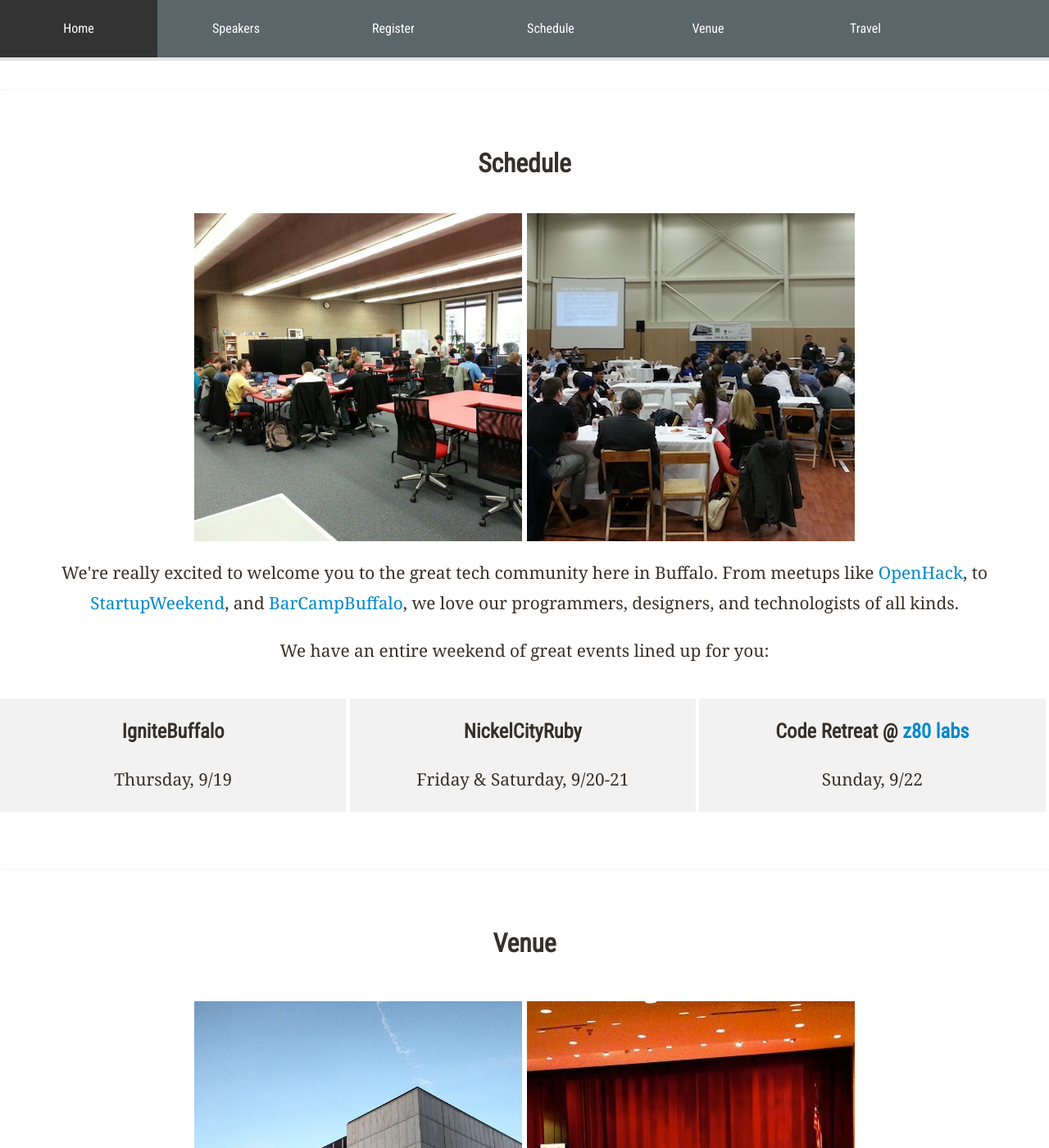
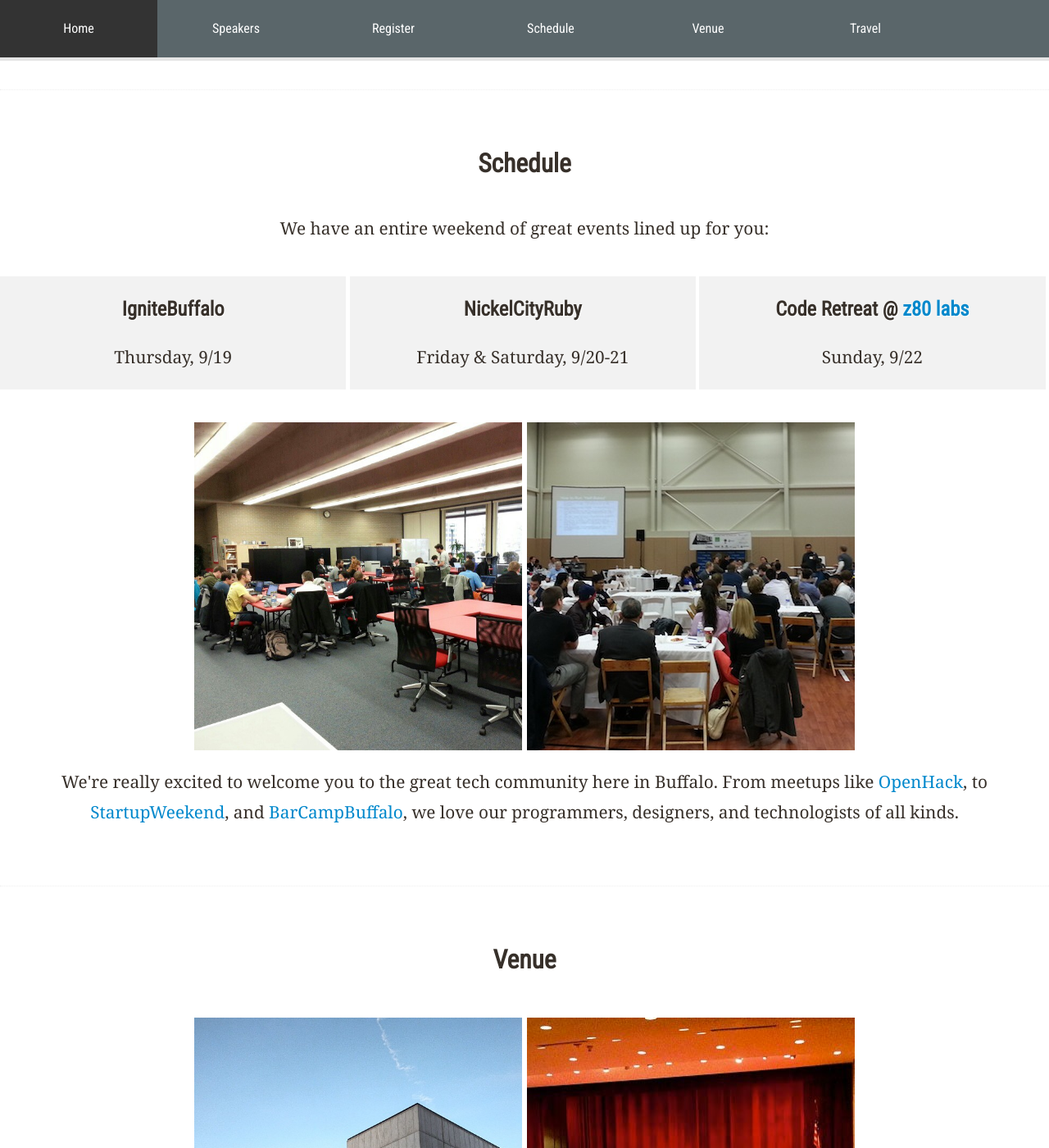
Before and after one commit to nysmakers/nysmakers.github.io, a Jekyll site: the page built from 2013/index.html, in a window 1280 px wide and 1400 px high, scrolled down 1523 px. Shown: the whole window at 82% size. Built offline with Jekyll 4.4.1, drawn with Linux system fonts in a browser that asks for light colours.

Commit message:
Flip around schedule a bit

```diff
--- a/2013/index.html
+++ b/2013/index.html
@@ -49,13 +49,6 @@
 <section class="row-fluid" id="schedule">
   <h2 class="text-center">Schedule</h2>
   <p class="text-center">
-    <a href="http://instagram.com/p/SsreOVvrch/"><img src="/images/z80.jpg" /></a>
-    <img src="/images/startupweekend.jpg" />
-  </p>
-  <p class="text-center">
-    We're really excited to welcome you to the great tech community here in Buffalo. From meetups like <a href="http://openhack.github.io">OpenHack</a>, to <a href="http://buffalo.startupweekend.org/">StartupWeekend</a>, and <a href="http://barcampbuffalo.org/">BarCampBuffalo</a>, we love our programmers, designers, and technologists of all kinds.
-  </p>
-  <p class="text-center">
     We have an entire weekend of great events lined up for you:
   </p>
   <ul class="row-fluid">
@@ -72,6 +65,13 @@
       <p>Sunday, 9/22</p>
     </li>
   </ul>
+  <p class="text-center">
+    <a href="http://instagram.com/p/SsreOVvrch/"><img src="/images/z80.jpg" /></a>
+    <img src="/images/startupweekend.jpg" />
+  </p>
+  <p class="text-center">
+    We're really excited to welcome you to the great tech community here in Buffalo. From meetups like <a href="http://openhack.github.io">OpenHack</a>, to <a href="http://buffalo.startupweekend.org/">StartupWeekend</a>, and <a href="http://barcampbuffalo.org/">BarCampBuffalo</a>, we love our programmers, designers, and technologists of all kinds.
+  </p>
 </section>
 
 <section class="row-fluid" id="venue">
--- a/stylesheets/responsive.css
+++ b/stylesheets/responsive.css
@@ -203,6 +203,8 @@
   width: 33%;
   text-align: center;
   background: #f2f2f2; }
+#contentContainer section#schedule img {
+  margin-top: 20px; }
 
 #speakers p {
   margin-bottom: 20px; }
--- a/stylesheets/scss/responsive.scss
+++ b/stylesheets/scss/responsive.scss
@@ -248,6 +248,9 @@
       text-align: center;
 			background:#f2f2f2;
     }
+    img {
+      margin-top: 20px;
+    }
 	}
 }
 
```
